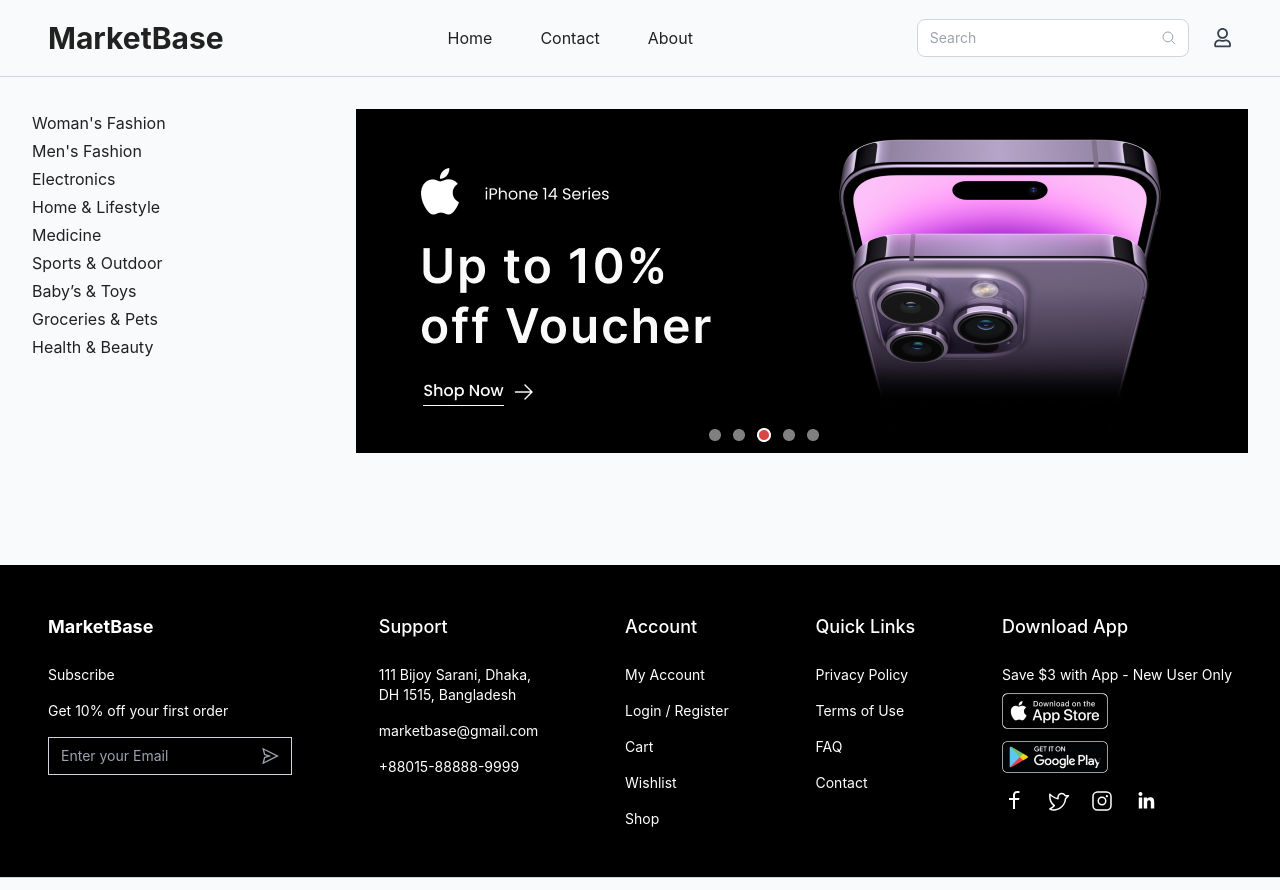
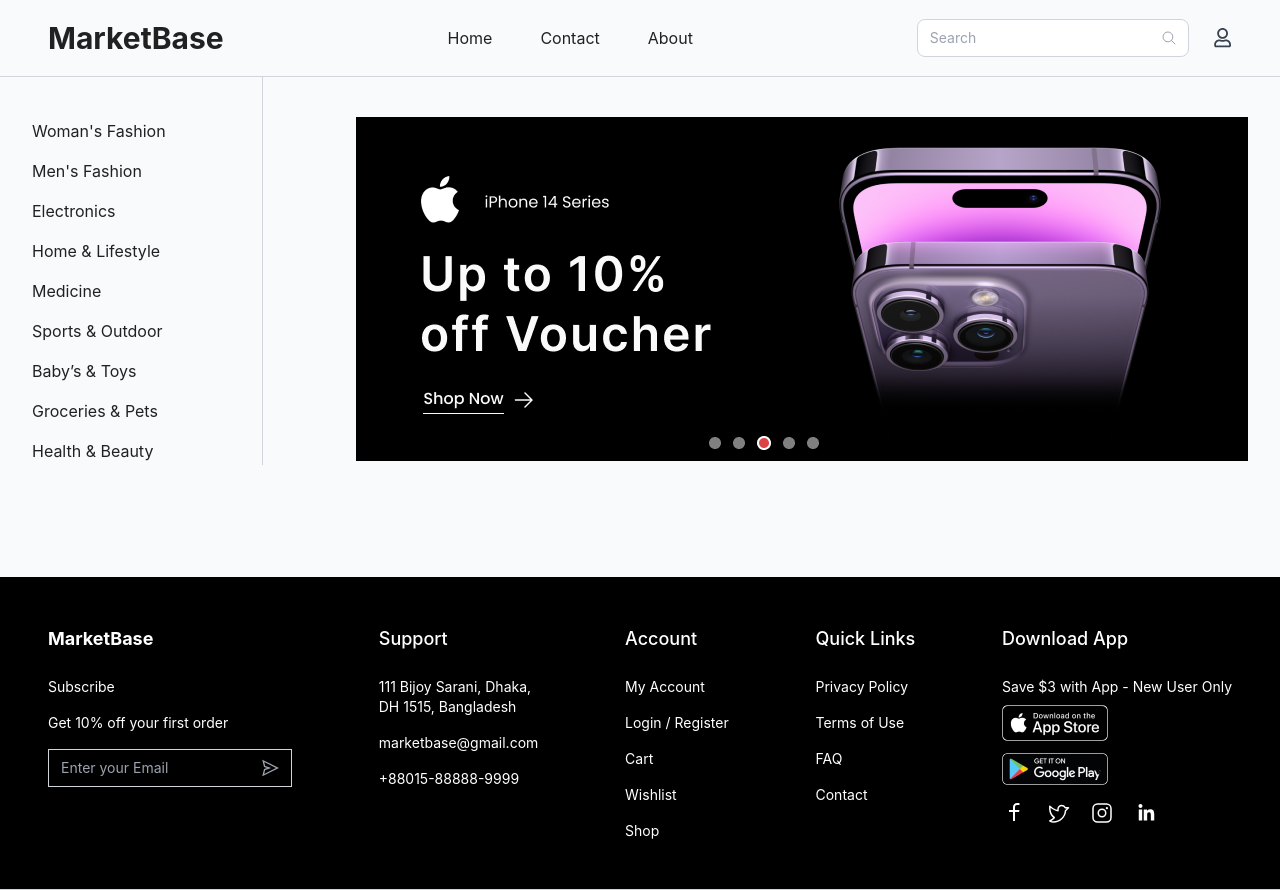
Before and after one commit to muskanmi/marketBase, a Next.js app in the folder frontend/: page / in a window 1280 px wide. Built offline with nearby package versions, Linux system fonts and the light colour scheme.

Commit message:
enhanced banner section of home page

```diff
--- a/frontend/components/Header.js
+++ b/frontend/components/Header.js
@@ -23,7 +23,7 @@
 
   return (
     <section>
-      <div className="flex flex-col items-center justify-between w-full mb-8 border-b border-gray-300 md:flex-row md:space-x-6 md:px-12">
+      <div className="flex flex-col items-center justify-between w-full border-b border-gray-300 md:flex-row md:space-x-6 md:px-12">
         {/* Logo Section */}
         <div className="flex items-center justify-between w-full md:w-auto">
           <h2 className="text-3xl font-bold">MarketBase</h2>
--- a/frontend/pages/index.js
+++ b/frontend/pages/index.js
@@ -6,8 +6,8 @@
     <section className="overflow-x-hidden">
       <div className="container mx-auto px-4 md:px-8">
         <div className="flex flex-col justify-between w-full md:flex-row mb-28">
-          <div>
-            <ul>
+          <div className="border-r border-gray-300 pr-24 h-full">
+            <ul className="space-y-3 pt-10">
               <li>Woman's Fashion</li>
               <li>Men's Fashion</li>
               <li>Electronics</li>
@@ -19,7 +19,7 @@
               <li>Health & Beauty</li>
             </ul>
           </div>
-          <div>
+          <div className="pt-10">
             <Image
               src={banner}
               alt="banner image"
--- a/frontend/pages/signin.js
+++ b/frontend/pages/signin.js
@@ -8,7 +8,7 @@
 const LoginPage = () => {
   return (
     <section className="overflow-x-hidden">
-      <div className="flex flex-col items-center justify-between w-full md:flex-row mb-28">
+      <div className="flex flex-col items-center justify-between w-full md:flex-row mb-28 pt-10">
         <div className="w-full md:w-1/2">
           <Image
             src={logo_image}
--- a/frontend/pages/signup.js
+++ b/frontend/pages/signup.js
@@ -14,7 +14,7 @@
 
   return (
     <section className="overflow-x-hidden">
-      <div className="flex flex-col items-center justify-between w-full mb-28 md:flex-row">
+      <div className="flex flex-col items-center justify-between w-full mb-28 md:flex-row pt-10">
         <div className="w-full md:w-1/2">
           <Image
             src={logo_image}
```
